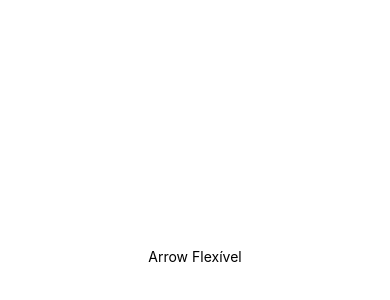
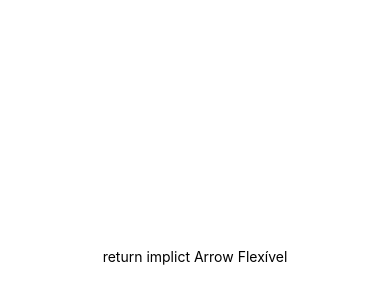
Before and after one commit to valterleonardo/Aprendendo-React-Native, a React Native app in the folder exercicio1/: screen / in a window 390 px wide. Shown: the part 166-466 px from the top of the page. Built offline with nearby package versions, Linux system fonts and the light colour scheme.

Commit message:
utilizando return implicito acme script

```diff
--- a/exercicio1/src/componentes/Simples.js
+++ b/exercicio1/src/componentes/Simples.js
@@ -1,6 +1,4 @@
 import React from 'react';
 import {Text} from 'react-native';
 
-export default props => {
-  return <Text>Arrow {props.texto}</Text>;
-};
+export default props => <Text>return implict Arrow {props.texto}</Text>;
```
